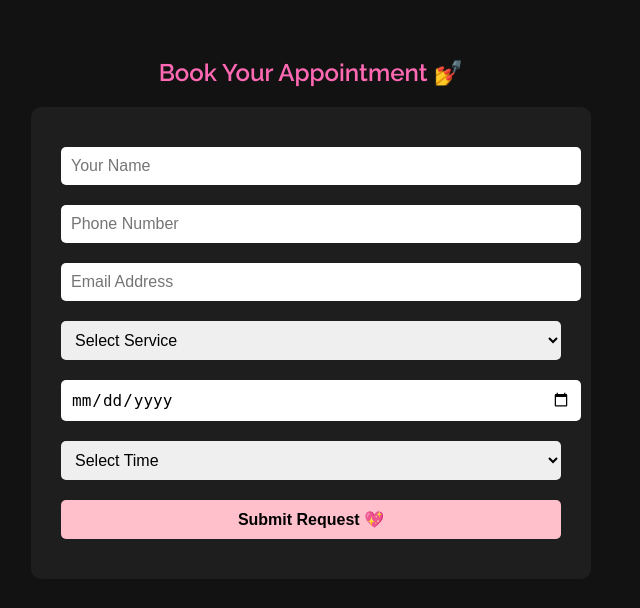
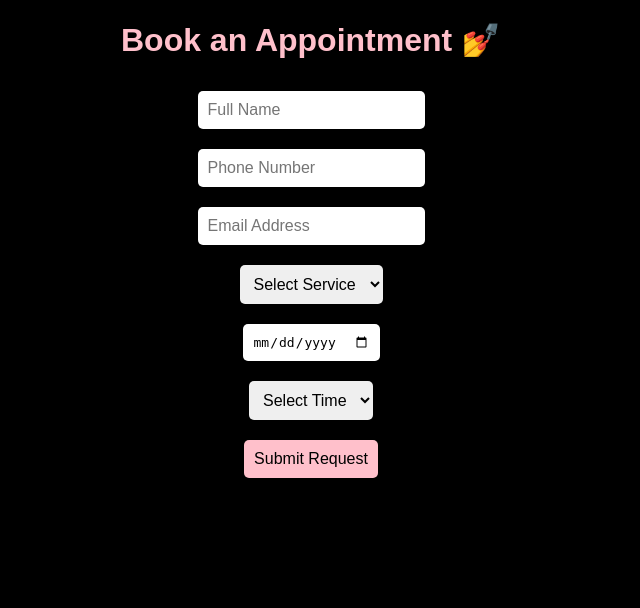
Before and after one commit to Wiles111/EH41, a Flask app: page /book in a window 1280 px wide. Shown: the top 608 px of the page, without its empty margins (329-969 px from the left). Run offline with Flask 3, Linux system fonts and the light colour scheme.

Commit message:
Update index.html

```diff
--- a/templates/index.html
+++ b/templates/index.html
@@ -1,82 +1,90 @@
-
 <!DOCTYPE html>
 <html lang="en">
 <head>
     <meta charset="UTF-8">
     <title>Book Appointment</title>
-    <link href="https://fonts.googleapis.com/css2?family=Raleway:wght@300;600&display=swap" rel="stylesheet">
     <style>
         body {
-            background-color: #121212;
+            background-color: black;
             color: pink;
-            font-family: 'Raleway', sans-serif;
+            font-family: Arial, sans-serif;
             text-align: center;
-            padding: 30px;
         }
-        form {
-            background-color: #1e1e1e;
-            padding: 30px;
-            border-radius: 10px;
-            width: 90%;
-            max-width: 500px;
-            margin: auto;
+        input, select, button {
+            padding: 10px;
+            margin: 10px;
+            border-radius: 5px;
+            border: none;
+            font-size: 1em;
         }
-        input, select {
-            width: 100%;
-            padding: 10px;
-            margin: 10px 0;
-            border: none;
-            border-radius: 5px;
-            font-size: 1rem;
-        }
-        input[type="submit"] {
+        .submit-btn {
             background-color: pink;
             color: black;
-            font-weight: bold;
             cursor: pointer;
-        }
-        h2 {
-            color: hotpink;
         }
     </style>
 </head>
 <body>
-    <h2>Book Your Appointment 💅</h2>
-    <form action="/submit" method="POST">
-        <input type="text" name="name" placeholder="Your Name" required>
-        <input type="tel" name="phone" placeholder="Phone Number" required>
-        <input type="email" name="email" placeholder="Email Address" required>
-
+    <h1>Book an Appointment 💅</h1>
+    <form method="POST" action="/submit">
+        <input type="text" name="name" placeholder="Full Name" required><br>
+        <input type="tel" name="phone" placeholder="Phone Number" required><br>
+        <input type="email" name="email" placeholder="Email Address" required><br>
         <select name="service" required>
             <option value="">Select Service</option>
-            <option value="Nails">Nails</option>
-            <option value="Hair">Hair</option>
-            <option value="Makeup">Makeup</option>
-        </select>
+            <option>Haircut</option>
+            <option>Hair Color</option>
+            <option>Makeup</option>
+            <option>Nails</option>
+        </select><br>
+        <input type="date" name="date" id="dateField" required><br>
 
-        <input type="date" name="date" id="dateField" required>
+        <select name="time" id="timeField" required>
+            <option value="">Select Time</option>
+        </select><br>
 
-        <select name="time" required>
-            <option value="">Select Time</option>
-            {% for time in time_options %}
-                <option value="{{ time }}">{{ time }}</option>
-            {% endfor %}
-        </select>
-
-        <input type="submit" value="Submit Request 💖">
+        <button type="submit" class="submit-btn">Submit Request</button>
     </form>
 
     <script>
-        const blackoutData = {{ blackouts | tojson }};
+        // Predefined blackout dates and times from Flask
+        const blackoutDates = {{ blackouts.get("dates", []) | tojson }};
+        const blackoutTimes = {{ blackouts.get("times", []) | tojson }};
+
+        // Block blackout dates
         const dateField = document.getElementById("dateField");
-
         dateField.addEventListener("input", () => {
-            const selectedDate = dateField.value;
-            if (blackoutData.dates.includes(selectedDate)) {
+            if (blackoutDates.includes(dateField.value)) {
                 alert("This date is unavailable. Please choose another.");
                 dateField.value = "";
             }
         });
+
+        // Generate 30-minute time slots from 7:00 AM to 10:30 PM
+        function generateTimeOptions() {
+            const timeField = document.getElementById("timeField");
+            timeField.innerHTML = '<option value="">Select Time</option>'; // Clear old options
+
+            const start = 7 * 60;    // 7:00 AM in minutes
+            const end = 22 * 60 + 30; // 10:30 PM in minutes
+
+            for (let minutes = start; minutes <= end; minutes += 30) {
+                const hour = Math.floor(minutes / 60);
+                const minute = minutes % 60;
+                const ampm = hour >= 12 ? "PM" : "AM";
+                const displayHour = hour % 12 === 0 ? 12 : hour % 12;
+                const timeString = `${String(displayHour)}:${minute === 0 ? "00" : minute} ${ampm}`;
+
+                if (!blackoutTimes.includes(timeString)) {
+                    const option = document.createElement("option");
+                    option.value = timeString;
+                    option.textContent = timeString;
+                    timeField.appendChild(option);
+                }
+            }
+        }
+
+        generateTimeOptions();
     </script>
 </body>
 </html>
```
